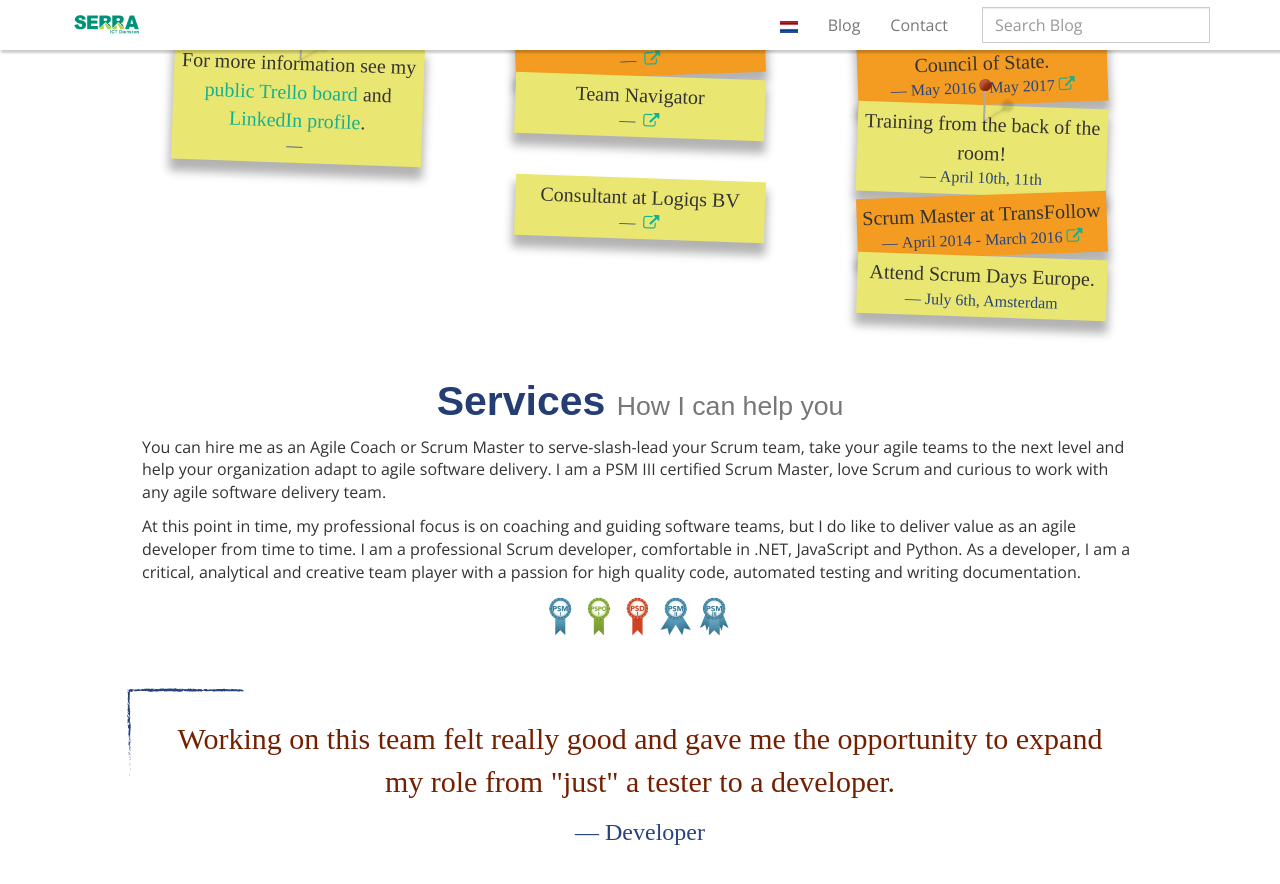
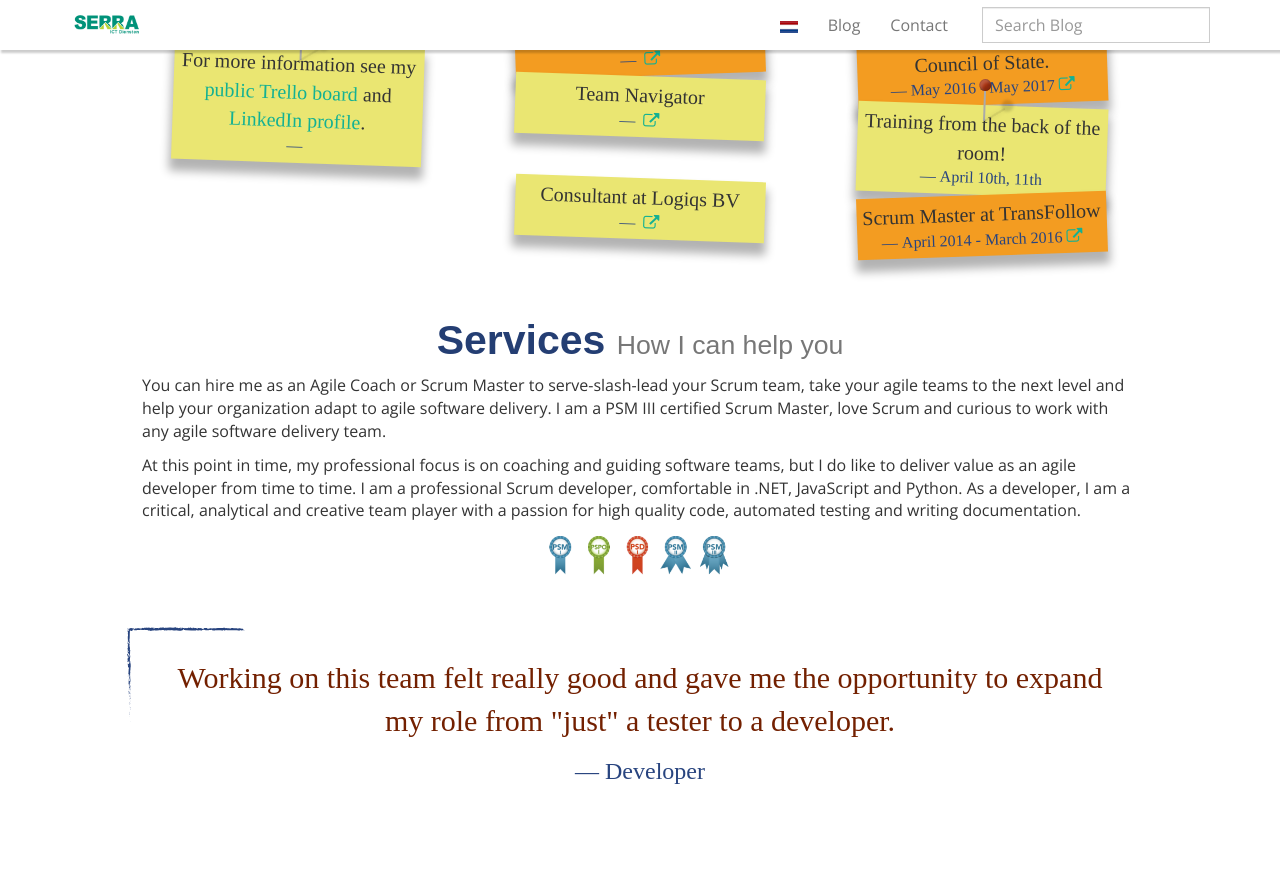
Before and after one commit to serraict/serraict.github.io, a Jekyll site: the page built from index.md, in a window 1280 px wide and 900 px high, scrolled down 949 px. Shown: the top 884 px of the window. Built offline with Jekyll 4.4.1, drawn with Linux system fonts in a browser that asks for light colours; nearby versions of some CDN libraries; some web fonts are replaced.

Commit message:
Update board

```diff
--- a/_includes/board.html
+++ b/_includes/board.html
@@ -61,12 +61,5 @@
             <p>April 2014 - March 2016 {% include ext-link.html href="https://www.transfollow.org" %}</p>
         </blockquote>
 
-
-        <blockquote class="note note-yellow">
-            Attend Scrum Days Europe.
-            <p>July 6th, Amsterdam</p>
-        </blockquote>
-
-
     </div>
 </div>
```
Also changed, not shown: 1 other file.
